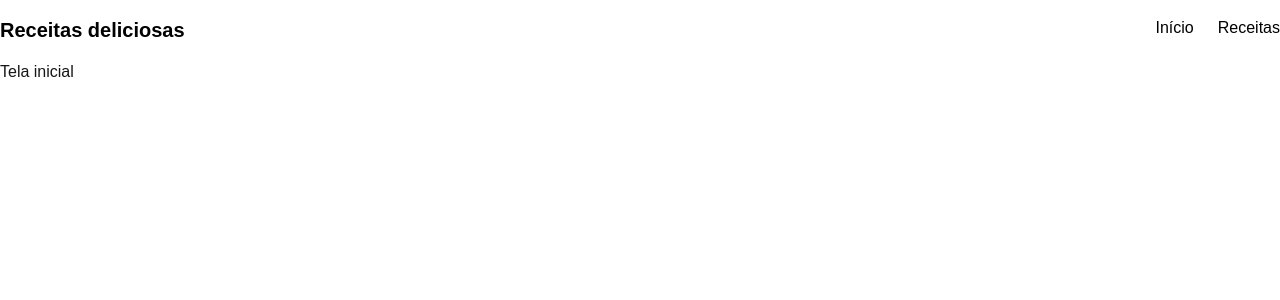
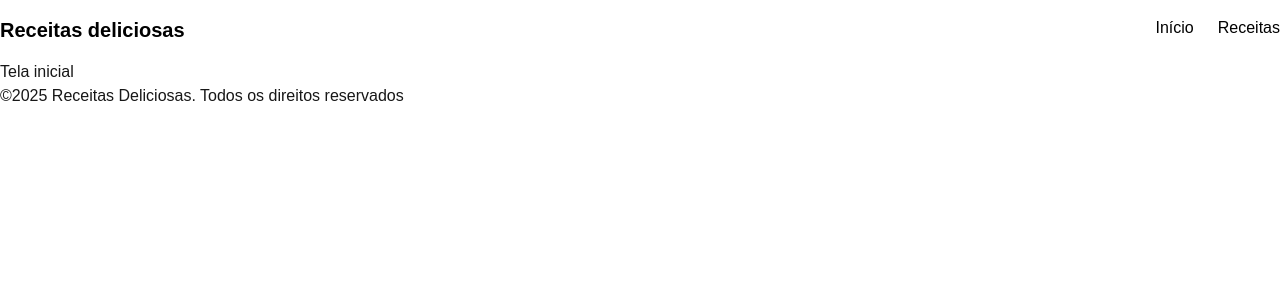
Before and after one commit to brenopz07/site-receitas_byron, a Next.js app in the folder receitas/: page / in a window 1280 px wide. Shown: the top 300 px of the page. Built offline with nearby package versions, Linux system fonts and the light colour scheme.

Commit message:
feat:estrutura do footer

```diff
--- a/receitas/src/app/layout.tsx
+++ b/receitas/src/app/layout.tsx
@@ -2,6 +2,7 @@
 import { Inter } from "next/font/google";
 import "./globals.css";
 import Header from "@/components/Header";
+import Footer from "@/components/Footer";
 
 const inter = Inter({
   variable: "--font-inter",
@@ -25,6 +26,7 @@
       >
         <Header/>
         {children}
+        <Footer/>
       </body>
     </html>
   );
--- /dev/null
+++ b/receitas/src/components/Footer/index.tsx
@@ -0,0 +1,9 @@
+export default function Footer(){
+    return(
+    <footer>
+        <div>
+            <p>©2025 Receitas Deliciosas. Todos os direitos reservados</p>
+        </div>
+    </footer>
+    )
+}
```
